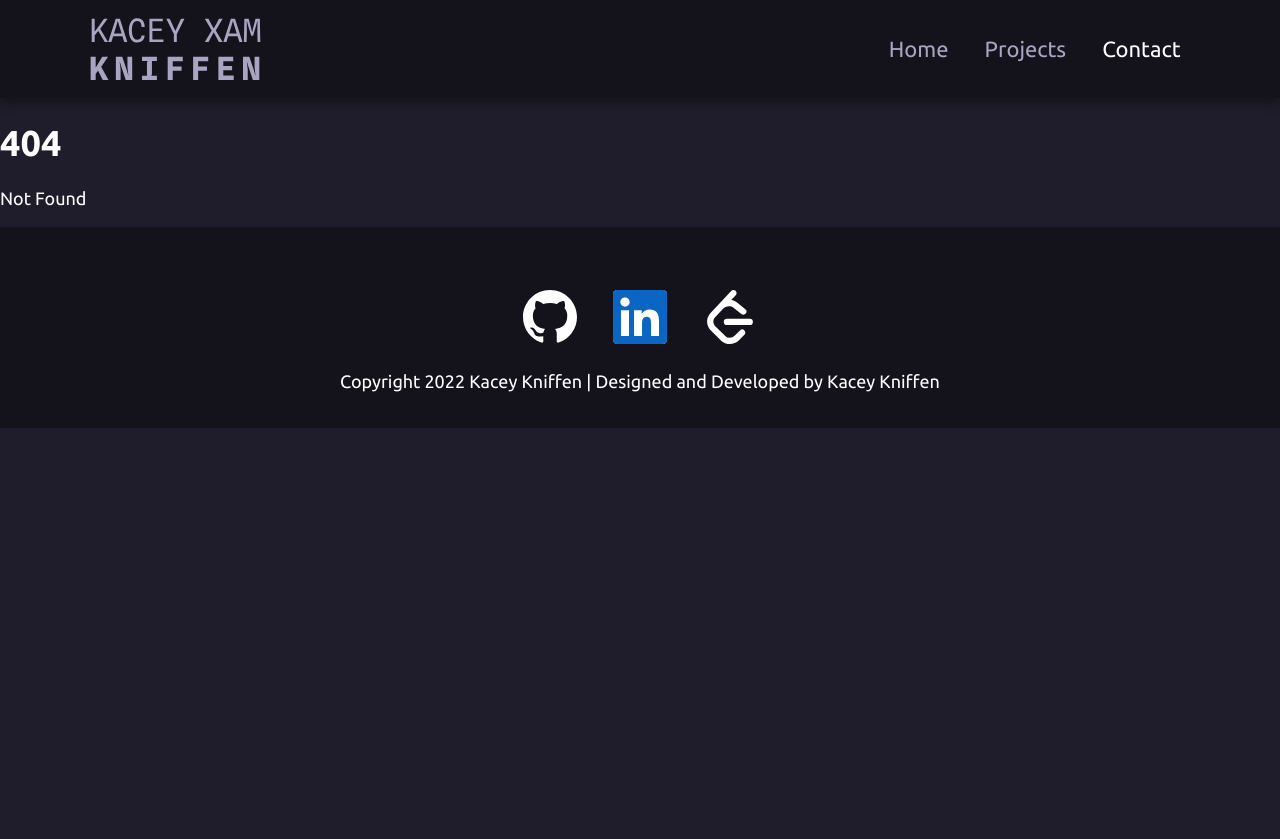
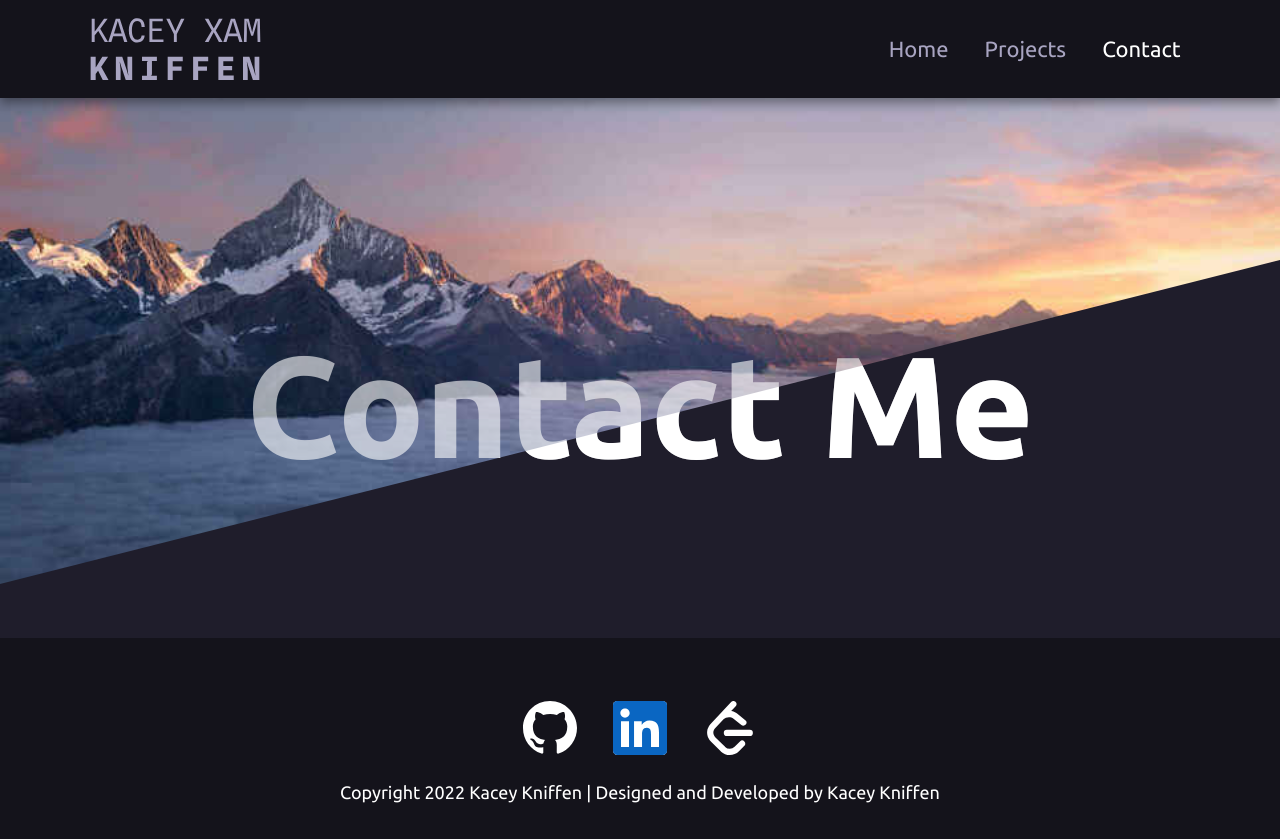
Before and after one commit to KaceyXam/kacey-kniffen-portfolio, a SvelteKit app: page /contact in a window 1280 px wide. Before the commit this address had no page. Before the commit the page ends 800 px from the top, so only its background shows below. Built offline with nearby package versions, Linux system fonts and the light colour scheme.

Commit message:
Created Header elements for Contact and Projects

```diff
--- a/src/routes/+layout.svelte
+++ b/src/routes/+layout.svelte
@@ -4,7 +4,7 @@
 
 	import favicon from '$lib/assets/favicon.png';
 
-	let pagePath = $page.url.pathname;
+	$: pagePath = $page.url.pathname;
 	let showNav = false;
 
 	let screenWidth: number;
--- a/src/routes/+page.svelte
+++ b/src/routes/+page.svelte
@@ -103,14 +103,14 @@
 			align-items: center;
 			text-align: center;
 			gap: 1em;
-			padding: 1em;
+			padding: 1em 1em 2em;
 			background-color: var(--blue-700);
 			border-radius: 0.5em;
 			box-shadow: 0px 15px 25px -16px rgb(0 0 0 / 0.25);
 
 			.svelte-link {
 				width: max-content;
-				transition: 125ms ease-in-out;
+				transition: 75ms ease-in-out;
 				cursor: pointer;
 				padding: 1em;
 				border-radius: 8px;
--- /dev/null
+++ b/src/routes/PageTitle.svelte
@@ -0,0 +1,58 @@
+<script lang="ts">
+	export let title: string;
+	export let bgImg: string;
+	export let bgImgAlt: string;
+</script>
+
+<header>
+	<div class="under" aria-hidden="true">
+		{title}
+	</div>
+	<img src={bgImg} alt={bgImgAlt} class="bg-image" />
+	<h1>
+		{title}
+	</h1>
+	<div class="over" aria-hidden="true">
+		{title}
+	</div>
+</header>
+
+<style lang="scss">
+	header {
+		overflow-y: hidden;
+		position: relative;
+		height: clamp(30rem, 40vh, 50rem);
+		display: grid;
+		place-content: center;
+		.bg-image {
+			width: 100%;
+			position: absolute;
+			top: 0;
+			z-index: -1;
+			object-fit: cover;
+			height: 100%;
+			clip-path: polygon(0 0, 100% 0, 100% 30%, 0% 90%);
+		}
+		h1,
+		.over,
+		.under {
+			position: relative;
+			grid-column: 1;
+			grid-row: 1;
+			font-size: 8rem;
+			font-weight: 600;
+			margin: 0;
+			top: 2rem;
+		}
+		h1 {
+			opacity: 60%;
+		}
+		.over {
+			z-index: 9;
+			mix-blend-mode: color-burn;
+		}
+		.under {
+			z-index: -999;
+		}
+	}
+</style>
--- /dev/null
+++ b/src/routes/contact/+page.svelte
@@ -0,0 +1,7 @@
+<script lang="ts">
+	import PageTitle from '../PageTitle.svelte';
+
+	import mountain6 from '$lib/images/mountain_6.jpg';
+</script>
+
+<PageTitle title="Contact Me" bgImg={mountain6} bgImgAlt="Mountain Image from" />
```
Also changed, not shown: src/routes/projects/+page.svelte (added, +7 -0 lines).
